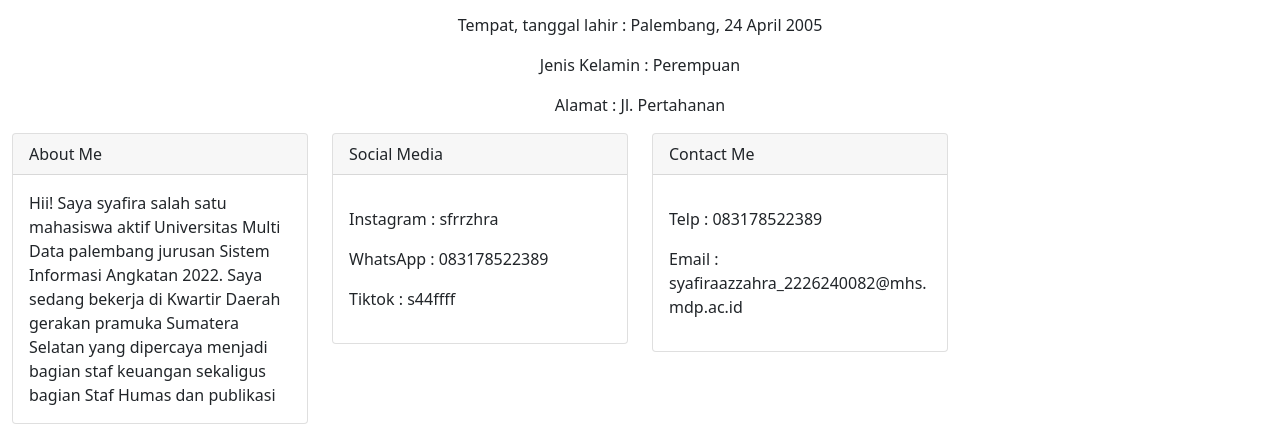
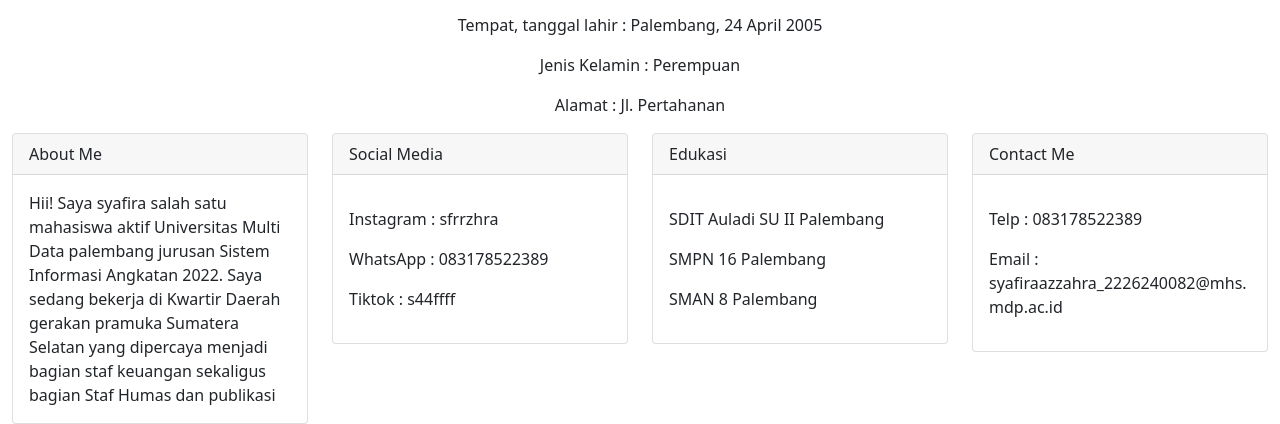
Before and after one commit to syafiraazzahra24/portofoliosyafira, a plain HTML site: page portofolio.html in a window 1280 px wide. Shown: the part 475-899 px from the top of the page. Drawn offline with nearby package versions, Linux system fonts and the light colour scheme.

Commit message:
portofolio
code portofolio syafira

```diff
--- a/portofolio.html
+++ b/portofolio.html
@@ -74,6 +74,19 @@
 
       <div class="col-md-3">
         <div class="card">
+          <div class="card-header">Edukasi</div>
+          <div class="card-body">
+            <p class="card-text">
+                <p> SDIT Auladi SU II Palembang</p>
+                <p> SMPN 16 Palembang</p>
+                <p> SMAN 8 Palembang</p>
+            </p>
+          </div>
+        </div>
+      </div>
+
+      <div class="col-md-3">
+        <div class="card">
           <div class="card-header">Contact Me</div>
           <div class="card-body">
             <p class="card-text">
@@ -84,7 +97,9 @@
         </div>
       </div>
     </div>
-  </div>
+
+
+
 
       <script src="https://cdn.jsdelivr.net/npm/bootstrap@5.1.3/dist/js/bootstrap.bundle.min.js"
       integrity="sha384-ka7Sk0Gln4gmtz2MlQnikT1wXgYsOg+OMhuP+IlRH9sENBO0LRn5q+8nbTov4+1p" crossorigin=
```
